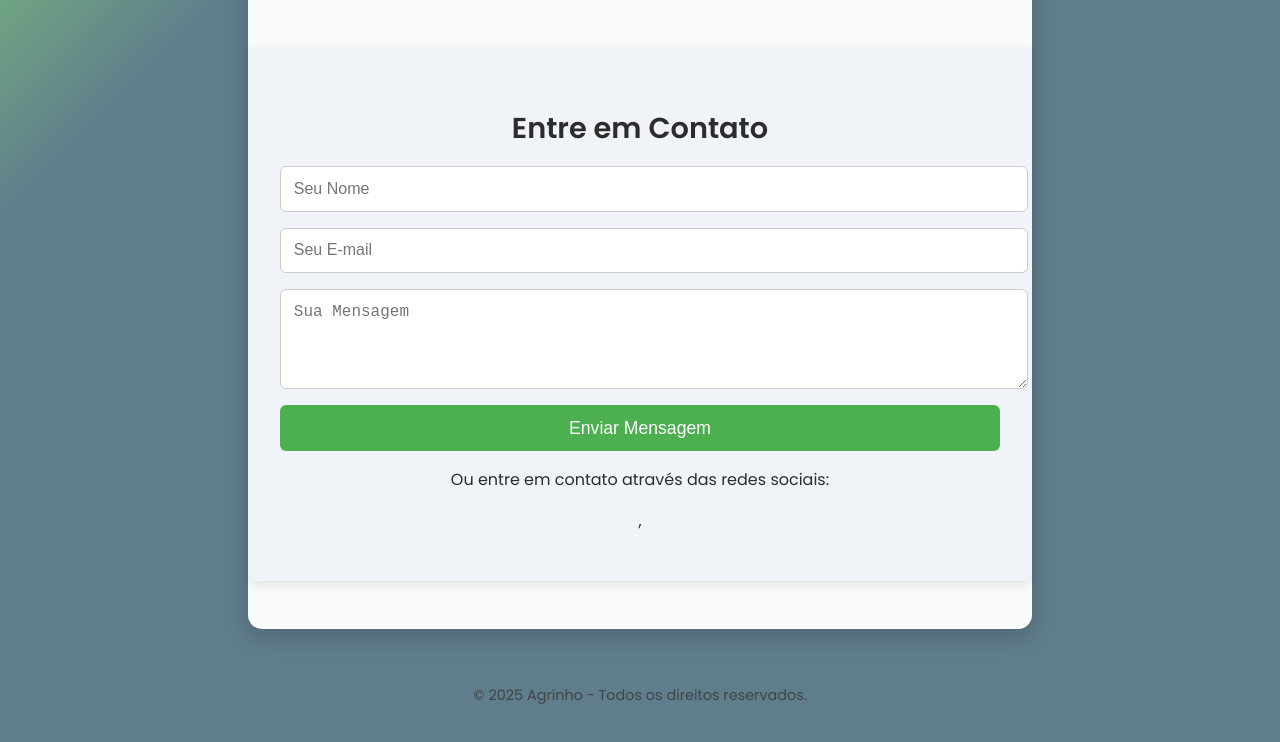
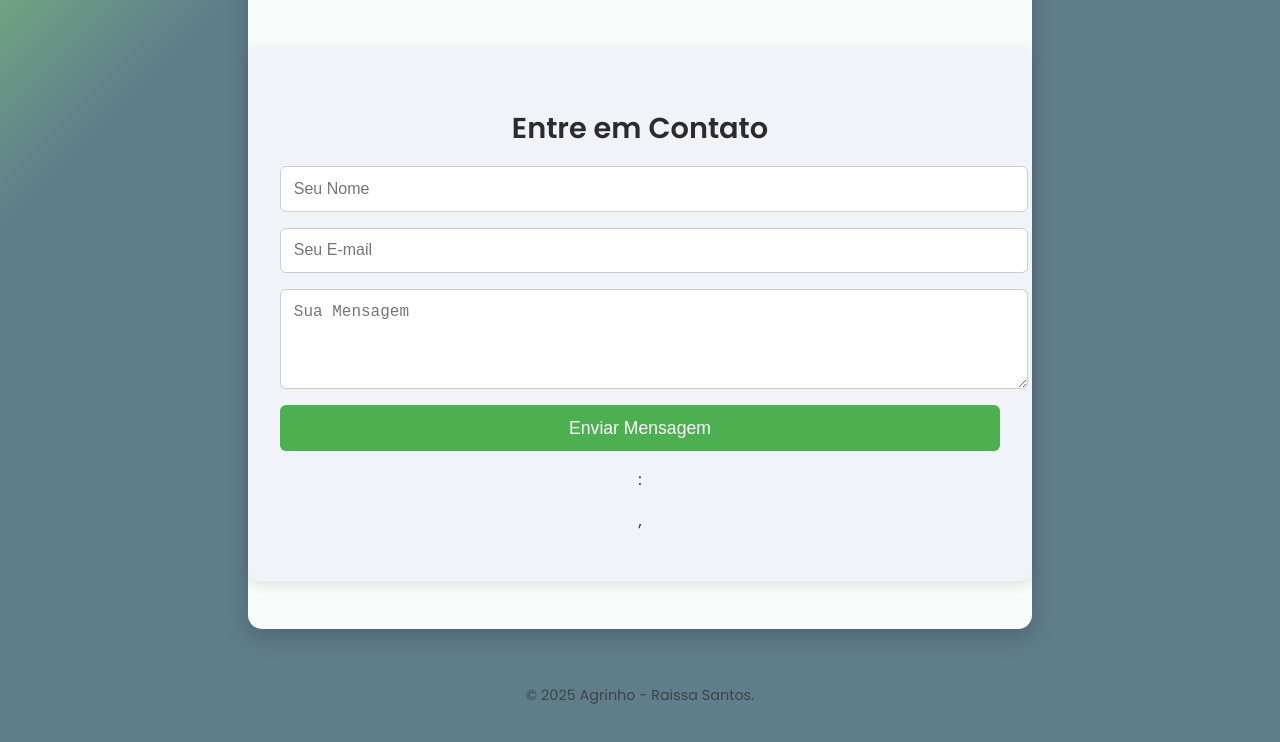
Before and after one commit to Raissacoutinhosantos/raissa.agrinho, a plain HTML site: page index.html in a window 1280 px wide. Shown: the part 1995-2737 px from the top of the page. Drawn offline with Linux system fonts and the light colour scheme.

Commit message:
Update index.html

```diff
--- a/index.html
+++ b/index.html
@@ -302,12 +302,12 @@
       <textarea name="message" rows="4" placeholder="Sua Mensagem" required></textarea>
       <button type="submit">Enviar Mensagem</button>
     </form>
-    <p style="margin-top: 1rem; font-weight: 500;">Ou entre em contato através das redes sociais:</p>
+    <p style="margin-top: 1rem; font-weight: 500;">:</p>
     <p> <a href="#" style="color: #4caf50;"></a>, <a href="#" style="color: #4caf50;"></a></p>
   </div>
 </main>
 <footer role="contentinfo">
-  &copy; 2025 Agrinho - Todos os direitos reservados.
+  &copy; 2025 Agrinho - Raissa Santos.
 </footer>
 </body>
 </html>
```
